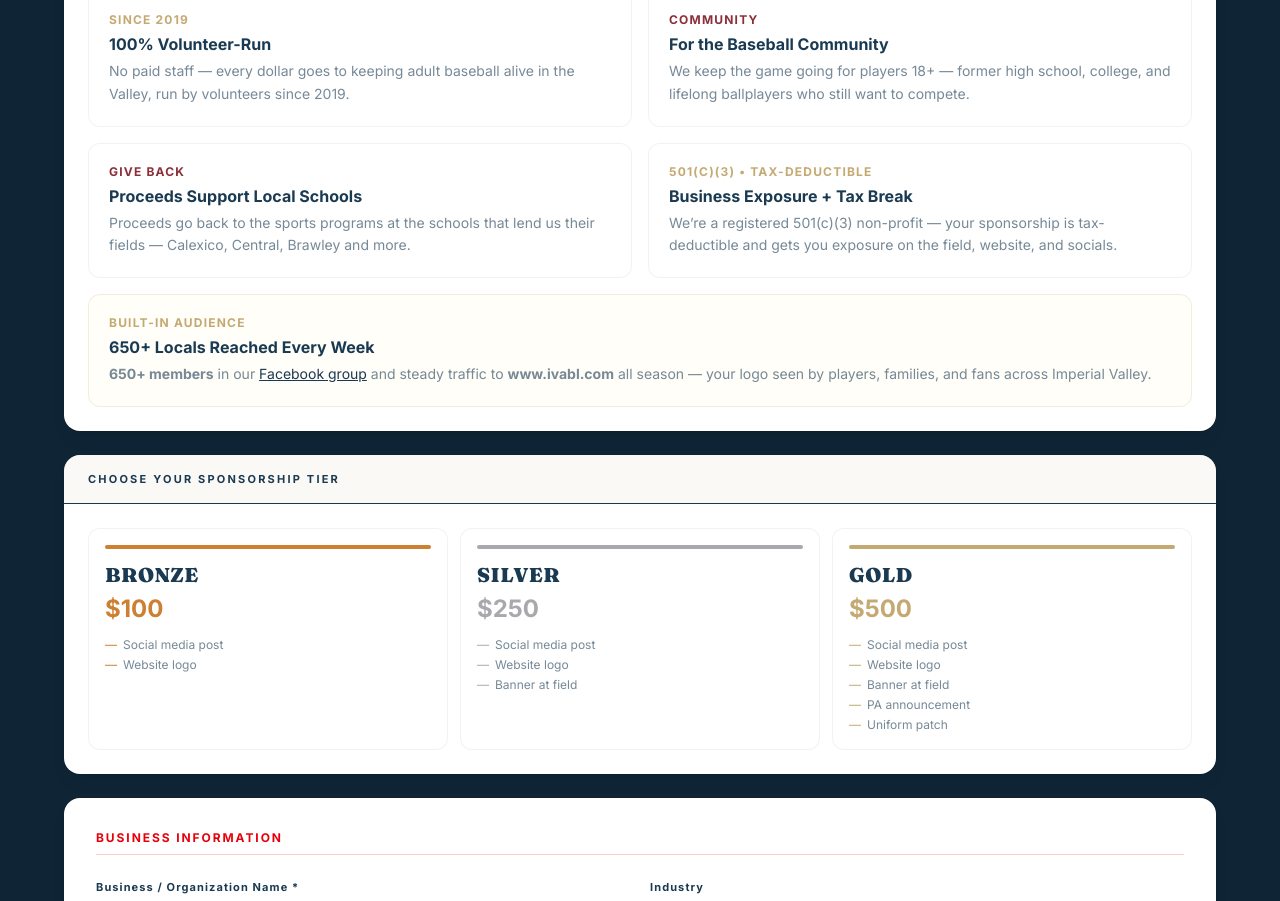
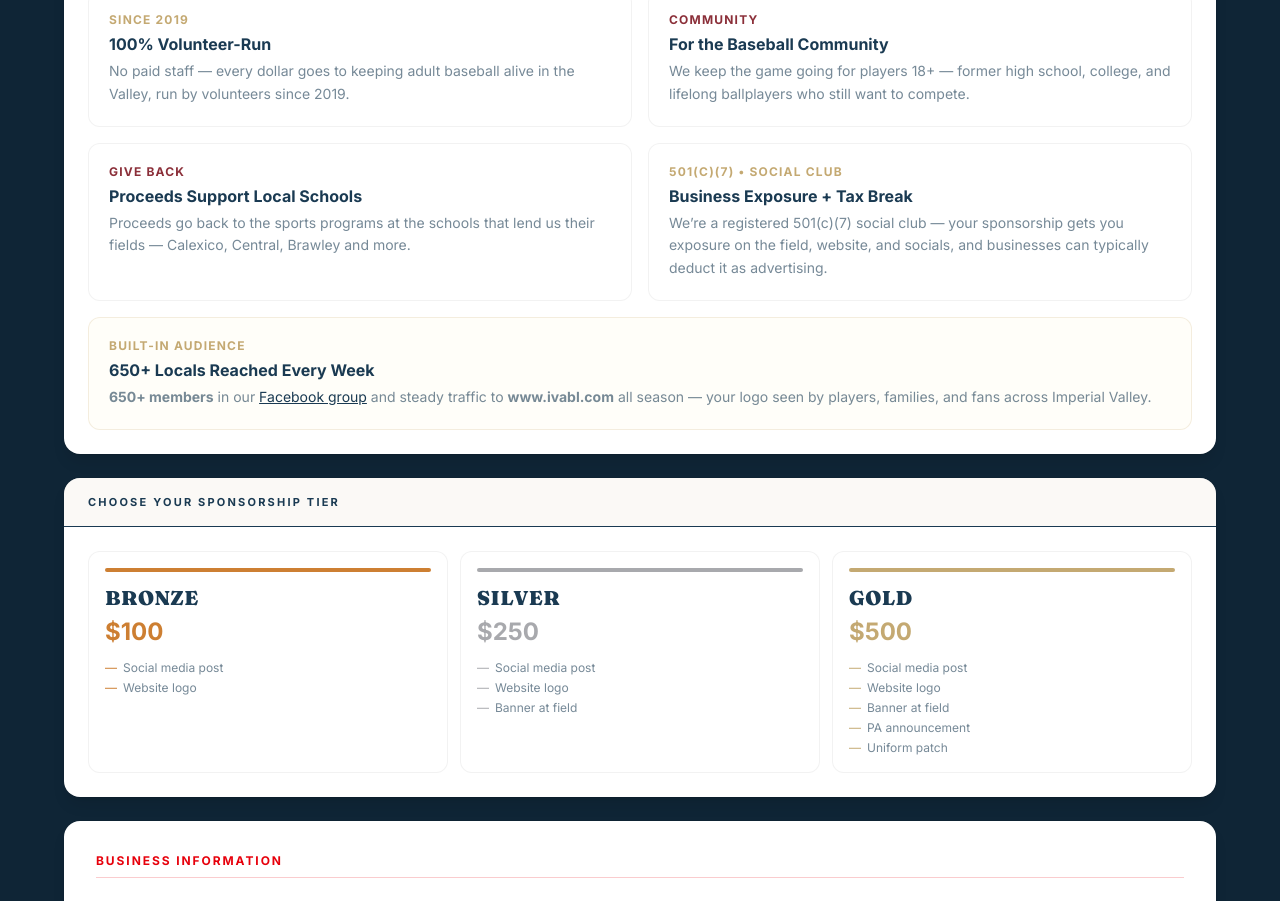
Before and after one commit to morenoadan22/ivabl, a React (Vite) app: page /sponsors in a window 1280 px wide. Shown: the part 922-1823 px from the top of the page. Built offline with nearby package versions, Linux system fonts and the light colour scheme; no server answers.

Commit message:
update wording on sponsorship

```diff
--- a/src/pages/Sponsors.jsx
+++ b/src/pages/Sponsors.jsx
@@ -49,9 +49,9 @@
             <div className="text-sm text-navy/60 mt-1 leading-relaxed">Proceeds go back to the sports programs at the schools that lend us their fields — Calexico, Central, Brawley and more.</div>
           </div>
           <div className="rounded-xl border border-black/5 bg-white p-5">
-            <div className="text-gold text-xs font-black tracking-widest">501(C)(3) • TAX-DEDUCTIBLE</div>
+            <div className="text-gold text-xs font-black tracking-widest">501(C)(7) • SOCIAL CLUB</div>
             <div className="font-bold text-navy mt-1">Business Exposure + Tax Break</div>
-            <div className="text-sm text-navy/60 mt-1 leading-relaxed">We’re a registered 501(c)(3) non-profit — your sponsorship is tax-deductible and gets you exposure on the field, website, and socials.</div>
+            <div className="text-sm text-navy/60 mt-1 leading-relaxed">We’re a registered 501(c)(7) social club — your sponsorship gets you exposure on the field, website, and socials, and businesses can typically deduct it as advertising.</div>
           </div>
           <div className="rounded-xl border border-gold/20 bg-amber-50/30 p-5 sm:col-span-2">
             <div className="text-gold text-xs font-black tracking-widest">BUILT-IN AUDIENCE</div>
```
